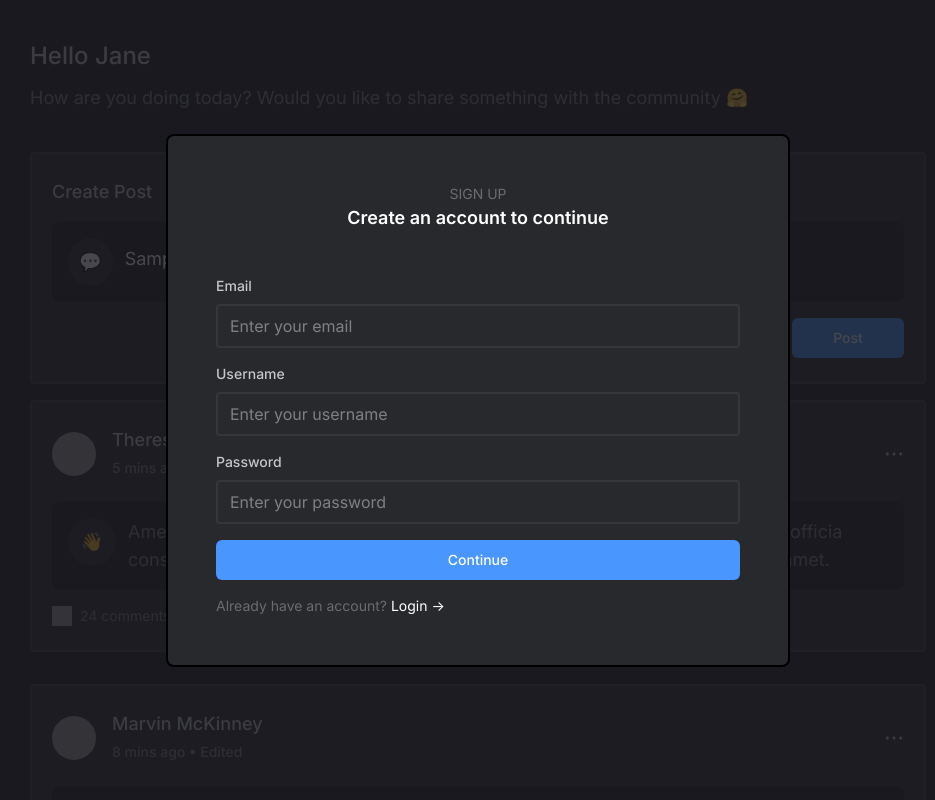
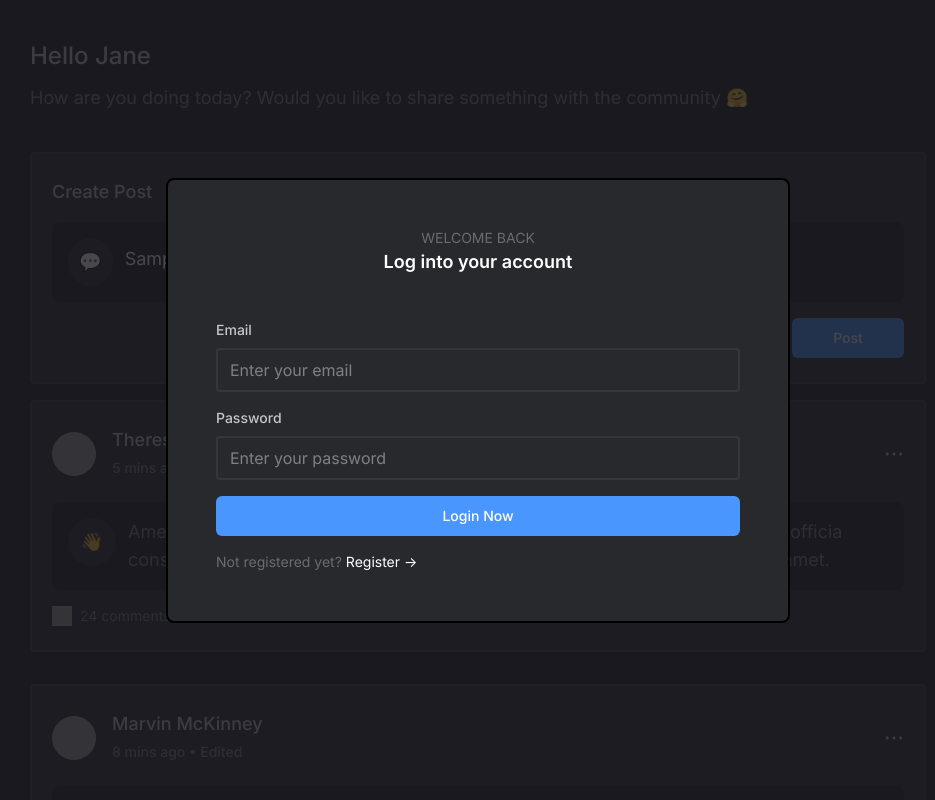
Before and after one commit to sleepyArpan/atlys-assignment, a React (Vite) app: page / in a window 1280 px wide. Both pictures are taken after typing "Sample" into the empty fields and a click on the button "Post". Shown: the top 800 px of the page, without its empty margins (162-1097 px from the left). Built offline with nearby package versions, Linux system fonts and the light colour scheme; grey boxes are pictures that could not be loaded.

Commit message:
separate login and registration form components and integrate inside dialog

```diff
--- a/src/components/Dialog.tsx
+++ b/src/components/Dialog.tsx
@@ -1,11 +1,12 @@
+import { useState } from 'react';
 import {
   Dialog as HeadlessUIDialog,
   DialogPanel,
   DialogTitle,
   DialogBackdrop,
 } from '@headlessui/react';
-import FormField from './FormField';
-import Button from './Button';
+import LoginForm from './LoginForm';
+import RegistrationForm from './RegistrationForm';
 
 type DialogProps = {
   isOpen: boolean;
@@ -13,6 +14,7 @@ type DialogProps = {
 };
 
 function Dialog({ isOpen, onClose }: DialogProps) {
+  const [shouldShowLoginForm, setShouldShowLoginForm] = useState(true);
   return (
     <HeadlessUIDialog
       open={isOpen}
@@ -25,40 +27,26 @@ function Dialog({ isOpen, onClose }: DialogProps) {
           <DialogTitle
             as='div'
             className='flex flex-col justify-center items-center mb-11'>
-            <div className='text-[#6B6C70] text-sm'>SIGN UP</div>
+            <div className='text-[#6B6C70] text-sm'>
+              {shouldShowLoginForm ? 'WELCOME BACK' : 'SIGN UP'}
+            </div>
             <div className='text-white text-lg font-semibold'>
-              Create an account to continue
+              {shouldShowLoginForm
+                ? 'Log into your account'
+                : 'Create an account to continue'}
             </div>
           </DialogTitle>
-          <FormField
-            fieldLabel='Email'
-            placeholder='Enter your email'
-            fieldName='email'
-            inputType='email'
-            className='mb-4'
-          />
-          <FormField
-            fieldLabel='Username'
-            placeholder='Enter your username'
-            fieldName='username'
-            className='mb-4'
-          />
-          <FormField
-            fieldLabel='Password'
-            placeholder='Enter your password'
-            fieldName='password'
-            inputType='password'
-            className='mb-5'
-          />
-          <Button onClick={onClose} className='w-full mb-3'>
-            Continue
-          </Button>
-          <span className='text-[#6B6C70] text-sm mr-1'>
-            Already have an account?
-          </span>
-          <button className='border-none bg-none text-white p-0 text-sm hover:underline'>
-            Login →
-          </button>
+          {shouldShowLoginForm ? (
+            <LoginForm
+              onLogin={onClose}
+              onShowRegistrationForm={() => setShouldShowLoginForm(false)}
+            />
+          ) : (
+            <RegistrationForm
+              onContinue={onClose}
+              onShowLoginForm={() => setShouldShowLoginForm(true)}
+            />
+          )}
         </DialogPanel>
       </div>
     </HeadlessUIDialog>
--- /dev/null
+++ b/src/components/LoginForm.tsx
@@ -0,0 +1,40 @@
+import FormField from './FormField';
+import Button from './Button';
+
+type LoginFormProps = {
+  onLogin: () => void;
+  onShowRegistrationForm: () => void;
+};
+
+export default function LoginForm({
+  onLogin,
+  onShowRegistrationForm,
+}: LoginFormProps) {
+  return (
+    <>
+      <FormField
+        fieldLabel='Email'
+        placeholder='Enter your email'
+        fieldName='email'
+        inputType='email'
+        className='mb-4'
+      />
+      <FormField
+        fieldLabel='Password'
+        placeholder='Enter your password'
+        fieldName='password'
+        inputType='password'
+        className='mb-5'
+      />
+      <Button onClick={onLogin} className='w-full mb-3'>
+        Login Now
+      </Button>
+      <span className='text-[#6B6C70] text-sm mr-1'>Not registered yet?</span>
+      <button
+        className='border-none bg-none text-white p-0 text-sm hover:underline'
+        onClick={onShowRegistrationForm}>
+        Register →
+      </button>
+    </>
+  );
+}
--- /dev/null
+++ b/src/components/RegistrationForm.tsx
@@ -0,0 +1,48 @@
+import FormField from './FormField';
+import Button from './Button';
+
+type RegistrationFormProps = {
+  onContinue: () => void;
+  onShowLoginForm: () => void;
+};
+
+export default function RegistrationForm({
+  onContinue,
+  onShowLoginForm,
+}: RegistrationFormProps) {
+  return (
+    <>
+      <FormField
+        fieldLabel='Email'
+        placeholder='Enter your email'
+        fieldName='email'
+        inputType='email'
+        className='mb-4'
+      />
+      <FormField
+        fieldLabel='Username'
+        placeholder='Enter your username'
+        fieldName='username'
+        className='mb-4'
+      />
+      <FormField
+        fieldLabel='Password'
+        placeholder='Enter your password'
+        fieldName='password'
+        inputType='password'
+        className='mb-5'
+      />
+      <Button onClick={onContinue} className='w-full mb-3'>
+        Continue
+      </Button>
+      <span className='text-[#6B6C70] text-sm mr-1'>
+        Already have an account?
+      </span>
+      <button
+        className='border-none bg-none text-white p-0 text-sm hover:underline'
+        onClick={onShowLoginForm}>
+        Login →
+      </button>
+    </>
+  );
+}
--- a/src/components/index.ts
+++ b/src/components/index.ts
@@ -2,6 +2,5 @@ import Button from './Button';
 import Card from './Card';
 import PostedCard from './PostedCard';
 import Dialog from './Dialog';
-import FormField from './FormField';
 
-export { Button, Card, PostedCard, Dialog, FormField };
+export { Button, Card, PostedCard, Dialog };
```
